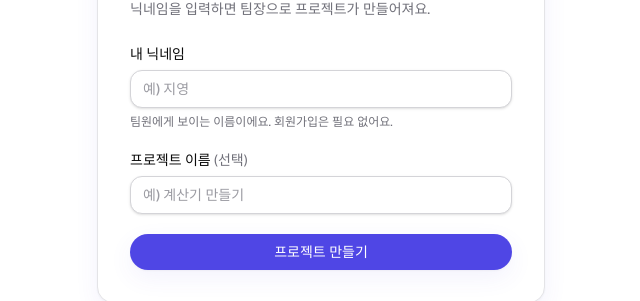
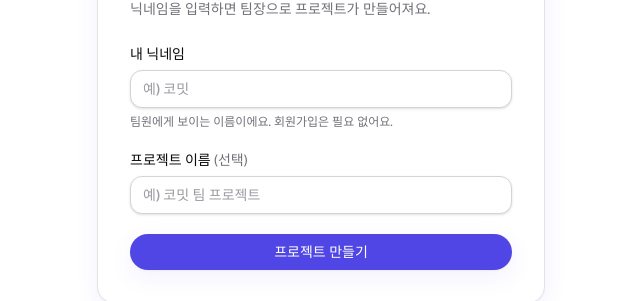
Before and after one commit to BLACKHEADHUB/comit, a Next.js app: page /project/create in a window 1280 px wide. Shown: the part 333-634 px from the top of the page, without its empty margins (319-959 px from the left). Built offline with nearby package versions, Linux system fonts and the light colour scheme.

Commit message:
닉네임/프로젝트 이름 입력 예시를 서비스 이름 '코밋'으로
Co-Authored-By: Claude Sonnet 5.5 <noreply@anthropic.com>
Claude-Session: https://claude.ai/code/session_01MVvUW3gzCQLW4orBf2VMzN

```diff
--- a/components/CreateProjectForm.tsx
+++ b/components/CreateProjectForm.tsx
@@ -45,7 +45,7 @@ export default function CreateProjectForm() {
     <form action={formAction} className="flex flex-col gap-5">
       <label className="flex flex-col gap-1.5 text-sm font-medium">
         내 닉네임
-        <input name="nickname" required maxLength={20} placeholder="예) 지영" aria-describedby="nickname-hint" className={inputClass} />
+        <input name="nickname" required maxLength={20} placeholder="예) 코밋" aria-describedby="nickname-hint" className={inputClass} />
         {/* 회원가입이 없다는 걸 먼저 알려 망설이지 않게 한다 */}
         <span id="nickname-hint" className="text-xs font-normal text-muted">
           팀원에게 보이는 이름이에요. 회원가입은 필요 없어요.
@@ -53,7 +53,7 @@ export default function CreateProjectForm() {
       </label>
       <label className="flex flex-col gap-1.5 text-sm font-medium">
         <span>프로젝트 이름 <span className="font-normal text-muted">(선택)</span></span>
-        <input name="title" maxLength={50} placeholder="예) 계산기 만들기" className={inputClass} />
+        <input name="title" maxLength={50} placeholder="예) 코밋 팀 프로젝트" className={inputClass} />
       </label>
       {state.error && <p role="alert" className={noticeError}>{state.error}</p>}
       <button type="submit" disabled={pending} className={btnPrimary}>
--- a/components/NicknameForm.tsx
+++ b/components/NicknameForm.tsx
@@ -18,7 +18,7 @@ export default function NicknameForm({ action, submitLabel, token }: Props) {
       {token && <input type="hidden" name="token" value={token} />}
       <label className="flex flex-col gap-1.5 text-sm font-medium">
         내 닉네임
-        <input name="nickname" required maxLength={20} placeholder="예) 지영" aria-describedby="nickname-hint" className={inputClass} />
+        <input name="nickname" required maxLength={20} placeholder="예) 코밋" aria-describedby="nickname-hint" className={inputClass} />
         {/* 회원가입이 없다는 걸 먼저 알려 망설이지 않게 한다 */}
         <span id="nickname-hint" className="text-xs font-normal text-muted">
           팀원에게 보이는 이름이에요. 회원가입은 필요 없어요.
```
